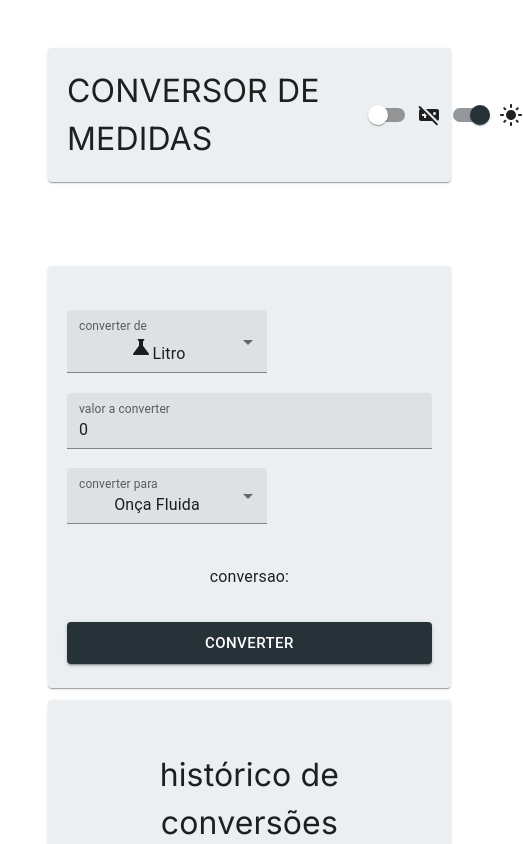
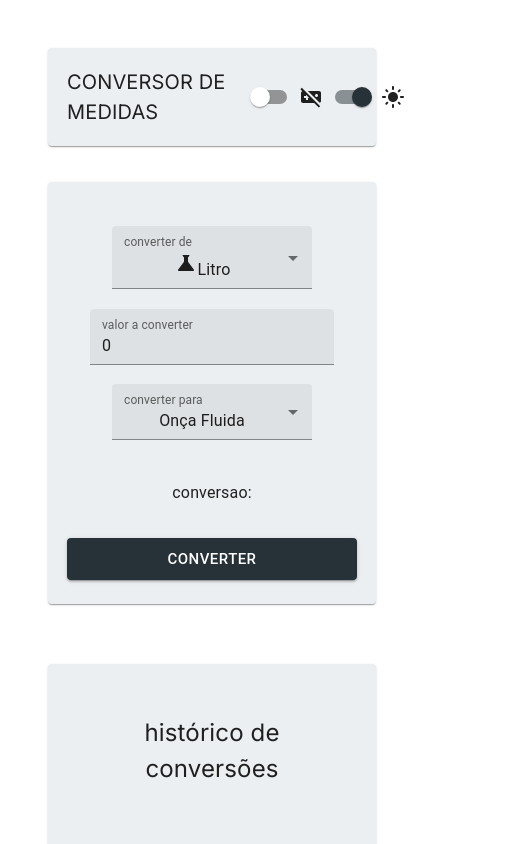
Before and after one commit to davi-takayama/kepha-frontend-fase-2, a React (Create React App) app: page / in a window 390 px wide. Shown: the top 844 px of the page, 523 px wide, since content can reach past the window. Built offline with nearby package versions, Linux system fonts and the light colour scheme; a web font is replaced by a local one.

Commit message:
responsividade melhorada

```diff
--- a/src/App.module.scss
+++ b/src/App.module.scss
@@ -24,13 +24,17 @@
 @media screen and (max-width: 768px) {
     .page {
         grid-template-rows: auto auto;
-        grid-template-columns: 1fr;
-        height: max-content;
+        grid-template-columns: auto;
+        height: fit-content;
     }
 
     .main {
-        grid-template-columns: 1fr;
+        grid-template-columns: auto;
         max-height: 170vh;
         max-width: 100vw;
     }
+
+    .content{
+        margin-bottom: 3em;
+    }
 }
--- a/src/components/Conversor/Conversor.module.scss
+++ b/src/components/Conversor/Conversor.module.scss
@@ -50,6 +50,7 @@ input[type=number] {
         flex-direction: column;
         width: 100%;
         height: calc(70% - 1em);
+        align-items: center;
     }
 
     .output {
--- a/src/components/Historico/Historico.module.scss
+++ b/src/components/Historico/Historico.module.scss
@@ -9,7 +9,7 @@
     align-items: center;
     padding: 3em;
     max-height: calc(100% - 6em);
-    border : 3px solid transparent;
+    border: 3px solid transparent;
 }
 
 .historico {
@@ -37,9 +37,10 @@
     }
 
     &__lista {
-        // fit into container and scroll on overflow
         width: 100%;
-        height: 100%;
+        height: 95%;
+        margin: auto auto;
+        max-height: 25em;
         overflow-y: auto;
         display: flex;
         flex-direction: column;
@@ -51,6 +52,21 @@
 
 @media screen and (max-width: 768px) {
     .container {
-        height: 50vh;
+        margin: 3em;
+        max-height: 75vh;
+    }
+
+    .historico {
+        &__titulo {
+            font-size: 20px;
+        }
     }
 }
+
+@media screen and (max-width: 1200px) {
+    .historico {
+        &__titulo {
+            font-size: 24px;
+        }
+    }
+}
--- a/src/components/Nav/Nav.module.scss
+++ b/src/components/Nav/Nav.module.scss
@@ -23,3 +23,27 @@
     width: 20%;
     align-items: center;
 }
+
+@media screen and (max-width: 1200px) {
+    .switches{
+        width: 30%;
+    }
+
+    .titulo{
+        font-size: 24px;
+    }
+}
+
+@media screen and (max-width: 768px) {
+    .titulo{
+        font-size: 20px;
+    }
+
+    .switches{
+        width: 40%;
+    }
+
+    .nav{
+        margin: 3em 3em 0 3em;
+    }
+}
--- a/src/components/Tabela/Corpo.tsx
+++ b/src/components/Tabela/Corpo.tsx
@@ -17,9 +17,9 @@ export default function Corpo() {
             return (
                 <TableRow key={index}>
                     <TableCell>{item.nome + " (" + item.simbolo + ")"}</TableCell>
-                    <TableCell>{item.emMetro}</TableCell>
-                    <TableCell>{item.emPes}</TableCell>
-                    <TableCell>{item.emMilhas}</TableCell>
+                    <TableCell>{item.emMetro}m</TableCell>
+                    <TableCell>{item.emPes}ft</TableCell>
+                    <TableCell>{item.emMilhas}mi</TableCell>
                 </TableRow>
             );
         });
@@ -29,9 +29,9 @@ export default function Corpo() {
             return (
                 <TableRow key={index}>
                     <TableCell>{item.nome + " (" + item.simbolo + ")"}</TableCell>
-                    <TableCell>{item.emLitro.toFixed(3)}</TableCell>
-                    <TableCell>{item.emOncas.toFixed(3)}</TableCell>
-                    <TableCell>{item.emGaloes.toFixed(3)}</TableCell>
+                    <TableCell>{item.emLitro.toFixed(3)}L</TableCell>
+                    <TableCell>{item.emOncas.toFixed(3)}fl.oz</TableCell>
+                    <TableCell>{item.emGaloes.toFixed(3)}gal</TableCell>
                 </TableRow>
             );
         });
@@ -41,9 +41,9 @@ export default function Corpo() {
             return (
                 <TableRow key={index}>
                     <TableCell>{item.nome + " (" + item.simbolo + ")"}</TableCell>
-                    <TableCell>{item.emCelsius(0).toFixed(2)}</TableCell>
-                    <TableCell>{item.emKelvin(0).toFixed(2)}</TableCell>
-                    <TableCell>{item.emFahrenheit(0).toFixed(2)}</TableCell>
+                    <TableCell>{item.emCelsius(0).toFixed(2)}°C</TableCell>
+                    <TableCell>{item.emKelvin(0).toFixed(2)}K</TableCell>
+                    <TableCell>{item.emFahrenheit(0).toFixed(2)}°F</TableCell>
                 </TableRow>
             );
         });
```
